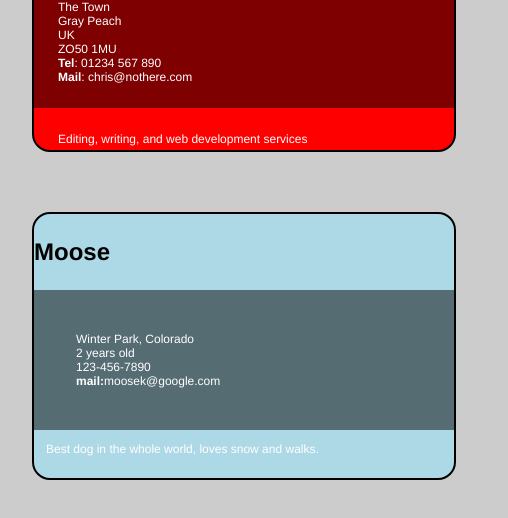
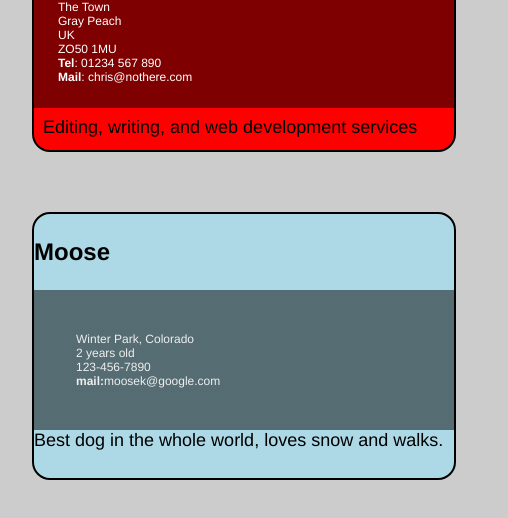
Before and after one commit to avkn4998/avkn4998.github.io, a plain HTML site: page wa/wa4.html in a window 1280 px wide. Shown: the part 176-694 px from the top of the page, 396-904 px from the left. Drawn offline with Linux system fonts and the light colour scheme.

Commit message:
final final updates

```diff
--- a/wa/style.css
+++ b/wa/style.css
@@ -34,7 +34,7 @@
   .card1 p{
     margin:1em;
     color:white;
-    font-size:2;
+    font-size:1em;
   }
 
   .card1 article img{
@@ -46,11 +46,11 @@
     margin-top:-1em;
   }
 
-  .card1 footer{
-    color:white;
-    margin: 0;
-    padding: 1em;
-    font-size: 1em;
+  .card1 footer p{
+    color:black;
+    margin: 0.5em;
+    padding: 0em;
+    font-size: 1.5em;
   }
 
   html {
@@ -85,8 +85,8 @@
 
   .card2 p{
     margin:0;
-    color:white;
-    font-size:2;
+    color:#eeeeee;
+    font-size:1em;
   }
 
   .card2 article img{
@@ -98,9 +98,9 @@
     margin-top:-4em;
   }
 
-  .card2 footer{
+  .card2 footer p{
     color:black;
-    margin: 0;
+    margin: -1em;
     padding: 1em;
-    font-size: 1em;
+    font-size: 1.5em;
   }
--- a/wa/wa4.html
+++ b/wa/wa4.html
@@ -30,8 +30,9 @@
   <section class ="card2">
     <header>
       <h2>Moose</h2>
+    </header>
       <article>
-        <img src="../img/moose.png">
+        <img src="../img/moose.png" alt="A picture of moose the dog">
         <p>
           Winter Park, Colorado<br>
           2 years old<br>
@@ -42,7 +43,6 @@
       <footer>
         <p>Best dog in the whole world, loves snow and walks.</p>
       </footer>
-    </header>
   </section>
 
   </body>
```
